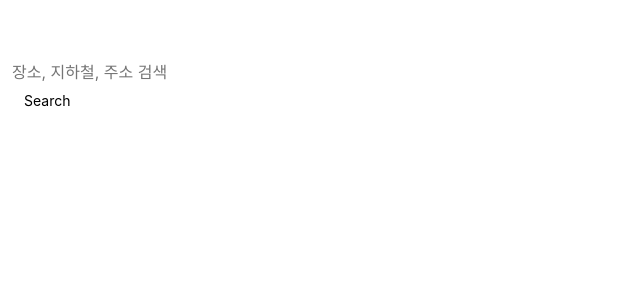
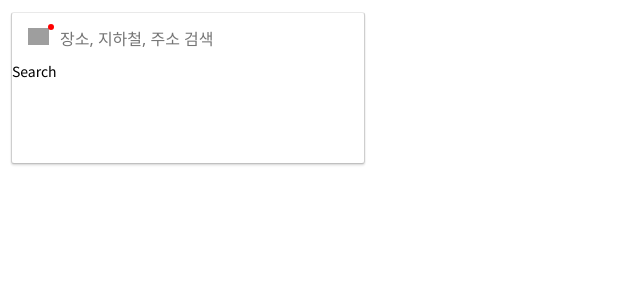
Before and after one commit to devym-37/2weeks_Cafe114, a React (Create React App) app: page /search in a window 1280 px wide. Shown: the top 300 px of the page, without its empty margins (0-640 px from the left). Built offline with nearby package versions, Linux system fonts and the light colour scheme; grey boxes are pictures that could not be loaded.

Commit message:
Add logo on input component

```diff
--- a/src/Components/GlobalStyles.tsx
+++ b/src/Components/GlobalStyles.tsx
@@ -2,6 +2,7 @@ import { createGlobalStyle } from "styled-components";
 import reset from "styled-reset";
 
 const GlobalStyle = createGlobalStyle`
+    @import url('https://fonts.googleapis.com/css?family=Noto+Sans+KR&display=swap');
   ${reset}
     a{
         text-decoration:none;
@@ -11,11 +12,14 @@ const GlobalStyle = createGlobalStyle`
         box-sizing:border-box;
     }
     body{
-        font-family:-apple-system, BlinkMacSystemFont, 'Segoe UI', Roboto, Oxygen, Ubuntu, Cantarell, 'Open Sans', 'Helvetica Neue', sans-serif;
+        font-family: 'Noto Sans KR', sans-serif;
         font-size:14px;
         background-color: white;
         color: "#000000";
-        padding-top: 50px;
+    }
+    input,
+    button {
+        &:focus, &:active{outline:none}
     }
   `;
 
--- a/src/Components/Input.tsx
+++ b/src/Components/Input.tsx
@@ -1,10 +1,36 @@
 import React from "react";
 import styled from "styled-components";
+import BtnHome from "../Components/btn-home";
+
+const SearchGroup = styled.fieldset`
+  display: block;
+  margin-inline-start: 2px;
+  margin-inline-end: 2px;
+  padding-block-start: 0.35em;
+  padding-inline-start: 0.75em;
+  padding-inline-end: 0.75em;
+  padding-block-end: 0.625em;
+  min-inline-size: min-content;
+`;
 
 const TextInput = styled.input`
   all: unset;
-  font-size: 16px;
-  width: 354px;
+  /* font-size: 16px; */
+  box-sizing: border-box;
+  padding: 10px 70px 10px 48px;
+  margin: 0;
+  width: 100%;
+  height: 51px;
+  text-shadow: "#000000";
+  /* border: solid 1px black; */
+  background-color: "#ffffff";
+  word-spacing: normal;
+  text-transform: none;
+  text-indent: 0px;
+  display: inline-block;
+  cursor: text;
+  font: 400 16px system-ui;
+  border-radius: ${props => props.theme.borderRadius};
 `;
 
 const FormPresenter = styled.form``;
@@ -20,6 +46,8 @@ interface IFormProps {
 
 export const Input: React.FC<IInputProps> = ({ value, onChange }) => {
   return (
+    <>
+      <BtnHome />
       <TextInput
         type="text"
         value={value}
@@ -27,6 +55,7 @@ export const Input: React.FC<IInputProps> = ({ value, onChange }) => {
         placeholder="장소, 지하철, 주소 검색"
         // data-ga-event="search,input"
       />
+    </>
   );
 };
 
--- /dev/null
+++ b/src/Components/btn-home.tsx
@@ -0,0 +1,42 @@
+import React from "react";
+import styled from "styled-components";
+import { Link } from "react-router-dom";
+
+const Container = styled.div``;
+
+const HomeLink = styled(Link)``;
+
+const LogoContainer = styled.div`
+  background-image: url("../../assets/logo192.png");
+  background-size: contain;
+  position: absolute;
+  top: 15px;
+  left: 16px;
+  display: inline-block;
+  overflow: hidden;
+  width: 21px;
+  height: 17px;
+  background-position: center;
+  /* background-position: -239px -291px; */
+  line-height: 999em;
+  vertical-align: top;
+`;
+
+const HomeNew = styled.span`
+  position: absolute;
+  left: 36px;
+  top: 11px;
+  width: 6px;
+  height: 6px;
+  background-color: red;
+  border-radius: 3px;
+`;
+
+const BtnHome: React.SFC = () => (
+  <Container>
+    <LogoContainer />
+    <HomeNew />
+  </Container>
+);
+
+export default BtnHome;
--- a/src/Routes/Search/SearchPresenter.tsx
+++ b/src/Routes/Search/SearchPresenter.tsx
@@ -5,7 +5,19 @@ import { Input, Form } from "../../Components/Input";
 import Helmet from "react-helmet";
 
 const Container = styled.div`
-  padding: 12px;
+  position: absolute;
+  top: 12px;
+  left: 11px;
+  width: 354px;
+  height: 152px;
+  border-radius: 3px;
+  border: 1px solid #cecece;
+  border-bottom: 1px solid #c0c0c0;
+  border-top: 1px solid #e9e9e9;
+  background-color: #fff;
+  box-shadow: 0px 2px 2px rgba(0, 0, 0, 0.075), -1px 1px 1px rgba(0, 0, 0, 0.03),
+    1px 1px 1px rgba(0, 0, 0, 0.03);
+  z-index: 2;
 `;
 
 interface IProps {
@@ -34,12 +46,12 @@ const SearchPresenter: React.FC<IProps> = ({
     ) : (
       <>
         {result && (
-          <Container>
+          <div>
             <Helmet>
               <title>카페114 | 검색결과</title>
             </Helmet>
             Search
-          </Container>
+          </div>
         )}
       </>
     )}
```
Also changed, not shown: src/assets/logo192.png (renamed from public/logo192.png), 1 other file (tests, documents, lock files or other folders). Lines whose indentation alone changed are shown as unchanged.
